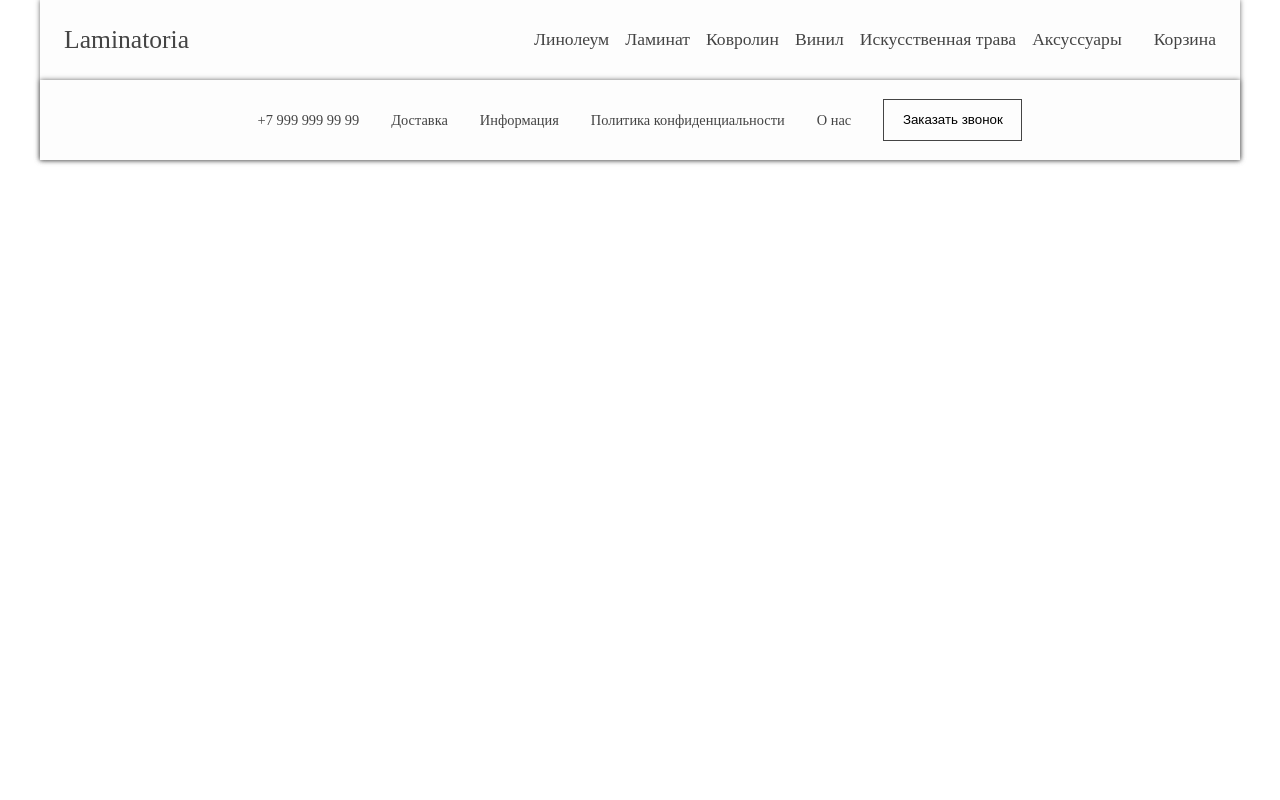
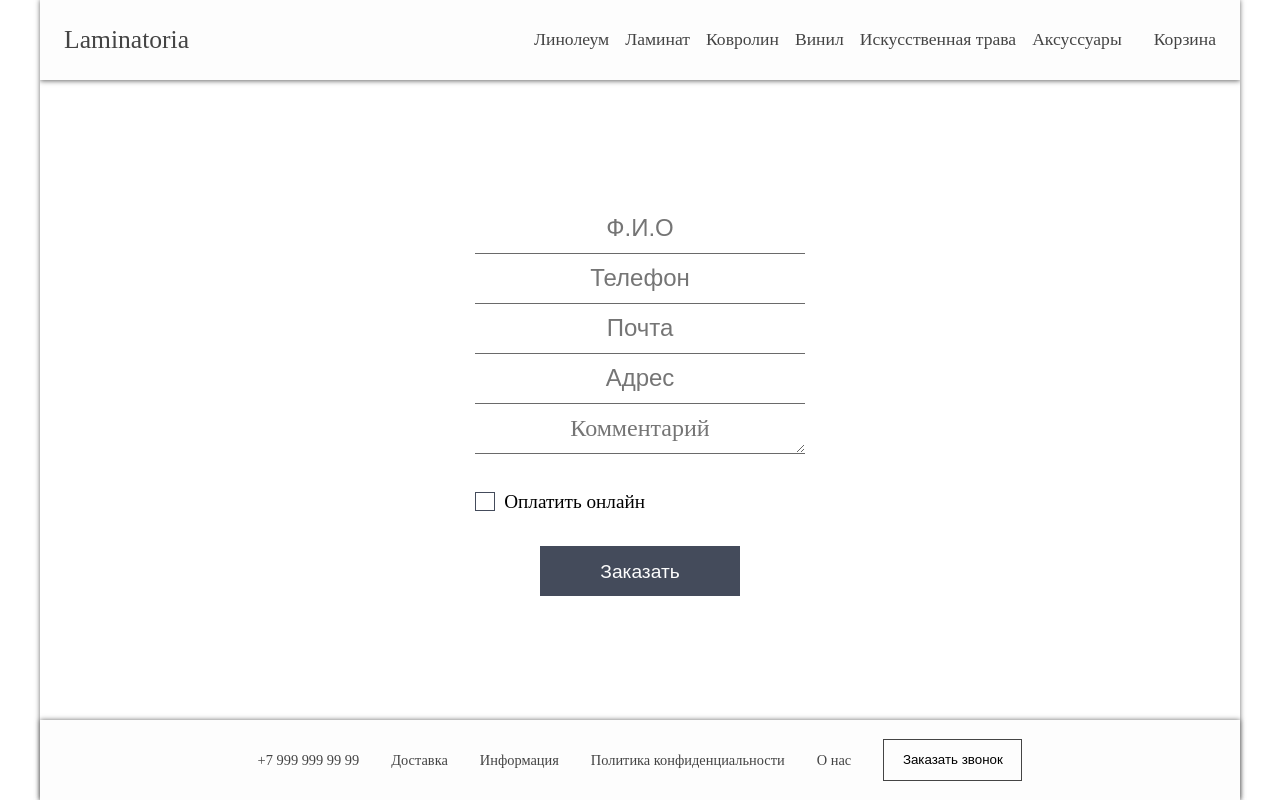
Before and after one commit to DmitriyPermyakov/Laminatoria, an Angular app in the folder laminatoria-client/: page /accept-order in a window 1280 px wide. Before the commit this address led to /. Built offline with nearby package versions, Linux system fonts and the light colour scheme.

Commit message:
feat: Accept order component, desktop layout

```diff
--- /dev/null
+++ b/laminatoria-client/src/app/accept-order/accept-order.component.html
@@ -0,0 +1,14 @@
+<div class="accept-order-container">
+	<form class="form">
+		<input class="name" type="text" placeholder="Ф.И.О" />
+		<input class="phone" type="number" placeholder="Телефон" />
+		<input class="email" type="email" placeholder="Почта" />
+		<input class="address" type="text" placeholder="Адрес" />
+		<textarea class="comment" name="comment" id="comment" placeholder="Комментарий"></textarea>
+		<label class="pay-online" for="pay-online">
+			<input type="checkbox" id="pay-online" />
+			<span>Оплатить онлайн</span>
+		</label>
+		<button type="submit">Заказать</button>
+	</form>
+</div>
--- /dev/null
+++ b/laminatoria-client/src/app/accept-order/accept-order.component.scss
@@ -0,0 +1,100 @@
+.accept-order-container {
+	display: flex;
+	align-items: center;
+	justify-content: center;
+
+	width: 100%;
+	height: calc(100vh - 10em);
+	height: calc(100svh - 10em);
+
+	font-size: 1rem;
+}
+
+.form {
+	display: grid;
+	grid-template-columns: 1fr;
+	grid-template-rows: 1fr 1fr 1fr 1fr auto auto 1fr;
+
+	max-width: 330px;
+
+	& > input {
+		padding: 0.4em 0.4em;
+		width: 100%;
+		font-size: 1.5rem;
+		text-align: center;
+		border: none;
+		border-bottom: 1px solid var(--secondary-text);
+		outline: none;
+	}
+}
+
+.name {
+	grid-column: 1 / 2;
+	grid-row: 1 / 2;
+}
+
+.phone {
+	grid-column: 1 / 2;
+	grid-row: 2 / 3;
+}
+
+.email {
+	grid-column: 1 / 2;
+	grid-row: 3 / 4;
+}
+
+.address {
+	grid-column: 1 / 2;
+	grid-row: 4 / 5;
+}
+
+textarea {
+	grid-column: 1 / 2;
+	grid-row: 5 / 6;
+
+	margin-bottom: 2em;
+
+	resize: vertical;
+	max-height: 100px;
+	min-height: 50px;
+
+	font-size: 1.2rem;
+	font-family: inherit;
+
+	border: none;
+	border-bottom: 1px solid var(--secondary-text);
+
+	&::placeholder {
+		padding-top: 0.5em;
+		font-size: 1.5rem;
+		text-align: center;
+	}
+}
+
+.pay-online {
+	grid-column: 1 / 2;
+	grid-row: 6 / 7;
+	margin-bottom: 2em;
+
+	& > span {
+		font-size: 1.2rem;
+	}
+}
+
+button {
+	grid-column: 1 / 2;
+	grid-row: 7 / 8;
+
+	width: 200px;
+	height: 50px;
+
+	justify-self: center;
+	font-size: 1.2rem;
+	border: none;
+	background-color: var(--button-color);
+	color: var(--main-color);
+
+	&:hover {
+		background-color: var(--button-hover);
+	}
+}
--- a/laminatoria-client/src/app/app-routing.module.ts
+++ b/laminatoria-client/src/app/app-routing.module.ts
@@ -4,12 +4,14 @@ import { MainPageComponent } from './main-page/main-page.component'
 import { ProductsPageComponent } from './products-page/products-page.component'
 import { ProductCardComponent } from './product-card/product-card.component'
 import { ShoppingCartComponent } from './shopping-cart/shopping-cart.component'
+import { AcceptOrderComponent } from './accept-order/accept-order.component'
 
 const routes: Routes = [
 	{ path: '', component: MainPageComponent },
 	{ path: 'product-cart', component: ShoppingCartComponent },
 	{ path: 'products/:category', component: ProductsPageComponent },
 	{ path: 'products/product/:id', component: ProductCardComponent },
+	{ path: 'accept-order', component: AcceptOrderComponent },
 ]
 
 @NgModule({
--- a/laminatoria-client/src/app/app.module.ts
+++ b/laminatoria-client/src/app/app.module.ts
@@ -15,6 +15,7 @@ import { RelatedProductsComponent } from './related-products/related-products.co
 import { ShoppingCartComponent } from './shopping-cart/shopping-cart.component';
 import { ShoppintCartItemComponent } from './shoppint-cart-item/shoppint-cart-item.component';
 import { CounterComponent } from './counter/counter.component';
+import { AcceptOrderComponent } from './accept-order/accept-order.component';
 
 @NgModule({
   declarations: [
@@ -30,7 +31,8 @@ import { CounterComponent } from './counter/counter.component';
     RelatedProductsComponent,
     ShoppingCartComponent,
     ShoppintCartItemComponent,
-    CounterComponent
+    CounterComponent,
+    AcceptOrderComponent
   ],
   imports: [
     BrowserModule,
--- a/laminatoria-client/src/app/shopping-cart/shopping-cart.component.html
+++ b/laminatoria-client/src/app/shopping-cart/shopping-cart.component.html
@@ -13,7 +13,7 @@
 				<span>Доставка</span>
 			</label>
 
-			<button class="order-btn">Заказать</button>
+			<button class="order-btn" type="button" [routerLink]="['/accept-order']">Заказать</button>
 		</div>
 	</div>
 	<div class="related-products">
```
Also changed, not shown: laminatoria-client/src/app/accept-order/accept-order.component.ts (added, +10 -0 lines).
